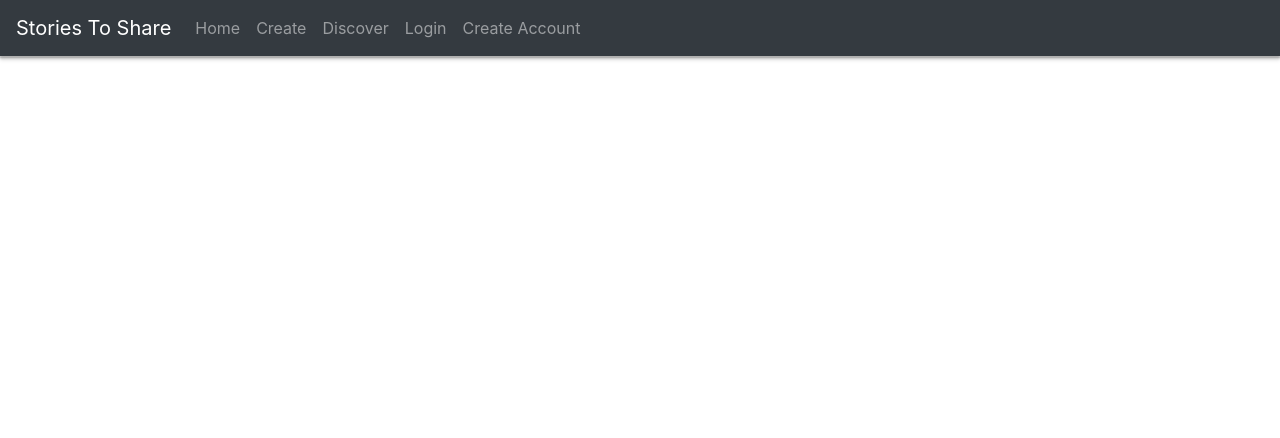
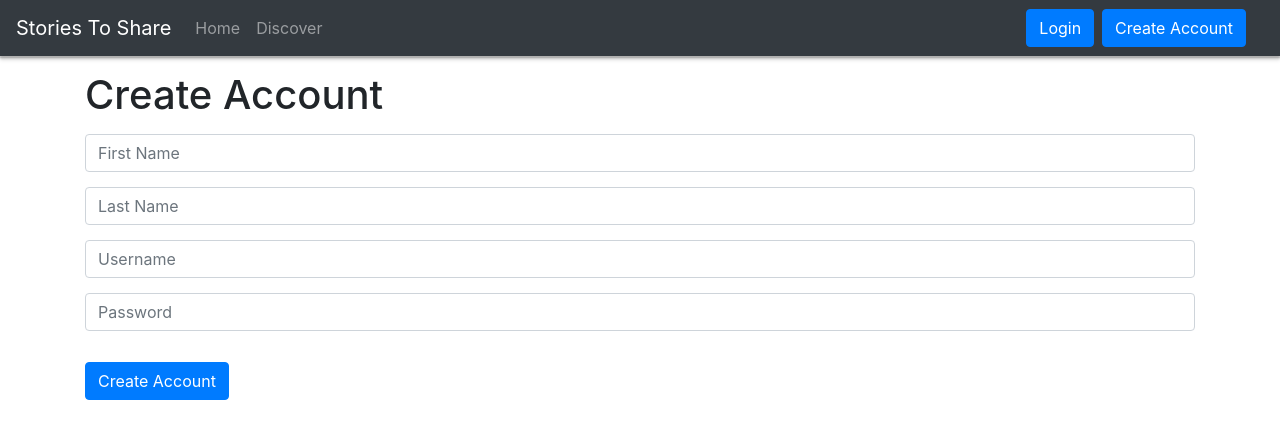
Before and after one commit to njahn98/StoriesToShare, a React (Create React App) app in the folder client/: page /account/create in a window 1280 px wide. Shown: the top 438 px of the page. Built offline with nearby package versions, Linux system fonts and the light colour scheme.

Commit message:
Account Functionality FE

```diff
--- a/client/package.json
+++ b/client/package.json
@@ -2,6 +2,7 @@
   "name": "client",
   "version": "0.1.0",
   "private": true,
+  "homepage": "",
   "dependencies": {
     "@testing-library/jest-dom": "^4.2.4",
     "@testing-library/react": "^9.5.0",
--- a/client/src/App.js
+++ b/client/src/App.js
@@ -27,10 +27,10 @@ function App() {
             <Discover />
           </Route>
           <Route exact path="/post">
-            <Create></Create>
+            {(localStorage.getItem("token") && localStorage.getItem("token").length != 0) && <Create></Create>}
           </Route>
-          <Route exact path="/createAccount">
-            <CreateAccount></CreateAccount>
+          <Route exact path="/account/create">
+            <CreateAccount> </CreateAccount>
           </Route>
         </Container>
       </div>
--- a/client/src/components/Create.css
+++ b/client/src/components/Create.css
@@ -1,12 +1,11 @@
 .storyContent{
     resize: none;
-    font-size: 1.2rem;
 }
 
 textarea:focus{
     outline-style: initial;
 }
 
-#create > * {
+#create * {
     margin-top: 15px;
 }
--- a/client/src/components/CreateAccount.js
+++ b/client/src/components/CreateAccount.js
@@ -13,42 +13,47 @@ function CreateAccount() {
         setState(value);
     }
 
-    const createAccount = async () => {
-        var account = {
+    //do validation here
+    const validateForm = (e) => {
+        createAccount(e);
+    }
+
+    const createAccount = async (e) => {
+        e.preventDefault();
+        var data = {
             f_name: fName,
             l_name: lName,
             username: username,
             password: pass
         };
 
-        var res = await Axios.post("http://localhost:9000/db/make_account", account);
+        console.log(data)
 
-        if (res = username) {
+        var res = await Axios.post("http://localhost:9000/db/make_account", data);
+
+        if (res.data == username) {
             alert("Account created successfullly");
+            window.location = "/"
         }
-        else if (res == "username already exisits") {
-            alert("Username aleady exists");
+        else if (!res.data || res.data == "") {
+            alert("An error occured please try again.")
         }
-
+        else {
+            alert(res.data)
+        }
     }
 
     return (
-        <Form id="create" onSubmit={createAccount}>
+        <Form id="create" onSubmit={validateForm} >
             <Form.Group controlId="formBasicEmail">
-                <Form.Label>First Name</Form.Label>
-                <Form.Control type="text" className="fName" onChange={(e) => handleInputChange(e, setFName)} placeholder="First Name" />
-
-                <Form.Label>Last Name</Form.Label>
-                <Form.Control type="text" className="lName" onChange={(e) => handleInputChange(e, setLName)} placeholder="Last Name" />
-
-                <Form.Label>Username</Form.Label>
-                <Form.Control type="text" className="username" onChange={(e) => handleInputChange(e, setUsername)} placeholder="Username" />
-
-                <Form.Label>Password</Form.Label>
-                <Form.Control type="password" className="password" onChange={(e) => handleInputChange(e, setPass)} placeholder="Password" />
+                <h1>Create Account</h1>
+                <Form.Control type="text" id="fName" className="fName" onChange={(e) => handleInputChange(e, setFName)} placeholder="First Name" />
+                <Form.Control type="text" id="lName" className="lName" onChange={(e) => handleInputChange(e, setLName)} placeholder="Last Name" />
+                <Form.Control type="text" id="username" className="username" onChange={(e) => handleInputChange(e, setUsername)} placeholder="Username" />
+                <Form.Control type="password" id="password" className="password" onChange={(e) => handleInputChange(e, setPass)} placeholder="Password" />
             </Form.Group>
 
-            <Button>Create Account</Button>
+            <Button type="submit">Create Account</Button>
         </Form>
     );
 }
--- a/client/src/components/Discover.js
+++ b/client/src/components/Discover.js
@@ -13,7 +13,7 @@ function Discover() {
 
 
     const update = () => {
-        setSearchQuery("Hu");
+        setSearchQuery("");
     }
 
     return (
--- a/client/src/components/Login.js
+++ b/client/src/components/Login.js
@@ -1,6 +1,8 @@
 import React, { useState } from 'react';
 import Axios from 'axios';
 import { Button, Form } from 'react-bootstrap'
+import { Redirect } from 'react-router-dom';
+import Modal from 'react-bootstrap/Modal';
 
 function CreateAccount() {
     const [pass, setPass] = useState("");
@@ -11,17 +13,24 @@ function CreateAccount() {
         setState(value);
     }
 
-    const login = async () => {
+    const validateForm = (e) => {
+        login(e);
+    }
+
+    const login = async (e) => {
+        e.preventDefault();
         var account = {
             username: username,
             password: pass
         };
 
         var res = await Axios.post("http://localhost:9000/db/get_account", account);
+        res = res.data
 
         if (res == username) {
             alert("You have signed in");
             storeToken(res);
+            window.location = "/";
         }
         else {
             alert(res);
@@ -30,21 +39,43 @@ function CreateAccount() {
     }
 
     const storeToken = (username) => {
-
+        if (!localStorage.getItem("token") || localStorage.getItem("token").length === 0) {
+            console.log("Original Value: " + localStorage.getItem("token"));
+        }
+        localStorage.setItem("token", username)
     }
 
+    const [show, setShow] = useState(false);
+
+    const handleClose = () => setShow(false);
+    const handleShow = () => setShow(true);
+
     return (
-        <Form id="create" onSubmit={login}>
-            <Form.Group controlId="loginForm">
-                <Form.Label>Username</Form.Label>
-                <Form.Control type="text" className="username" onChange={(e) => handleInputChange(e, setUsername)} placeholder="Username" />
+        <>
+            <Button className="mr-sm-2" variant="primary" onClick={handleShow}>
+                Login
+            </Button>
 
-                <Form.Label>Password</Form.Label>
-                <Form.Control type="password" className="password" onChange={(e) => handleInputChange(e, setPass)} placeholder="Password" />
-            </Form.Group>
-
-            <Button>Login</Button>
-        </Form>
+            <Modal show={show} onHide={handleClose}>
+                <Modal.Header closeButton>
+                    <Modal.Title>Login</Modal.Title>
+                </Modal.Header>
+                <Form id="create" onSubmit={validateForm}>
+                    <Modal.Body>
+                        <Form.Group controlId="loginForm">
+                            <Form.Control type="text" className="username" onChange={(e) => handleInputChange(e, setUsername)} placeholder="Username" />
+                            <Form.Control type="password" className="password" onChange={(e) => handleInputChange(e, setPass)} placeholder="Password" />
+                        </Form.Group>
+                    </Modal.Body>
+                    <Modal.Footer>
+                        <Button variant="secondary" onClick={handleClose}>
+                            Cancel
+                        </Button>
+                        <Button type="submit">Login</Button>
+                    </Modal.Footer>
+                </Form>
+            </Modal>
+        </>
     );
 }
 export default CreateAccount;
--- /dev/null
+++ b/client/src/components/LogoutButton.js
@@ -0,0 +1,15 @@
+import React from 'react';
+import { Button } from 'react-bootstrap'
+
+function LogoutButton() {
+
+    const logout = () => {
+        localStorage.removeItem("token");
+        window.location = "/";
+    }
+
+    return (
+        <Button className="mr-sm-2" onClick={logout}>Logout</Button>
+    )
+}
+export default LogoutButton;
--- a/client/src/components/Navigation.js
+++ b/client/src/components/Navigation.js
@@ -1,11 +1,13 @@
 //import React Components
 import React from 'react';
 //import Bootstrap Components
-import { Navbar, Nav, Form, FormControl } from 'react-bootstrap';
+import { Navbar, Nav, Form, FormControl, Button } from 'react-bootstrap';
 //import CSS
-import './Navigation.css'
+import './Navigation.css';
 //import Custom Components
-import CreateButton from './CreateButton'
+import CreateButton from './CreateButton';
+import LogoutButton from './LogoutButton';
+import Login from './Login'
 //import React Router Components
 require('react-router-dom');
 
@@ -18,13 +20,16 @@ function Navigation() {
             <Navbar.Collapse id="basic-navbar-nav">
                 <Nav className="mr-auto margin">
                     <Nav.Link href="/">Home</Nav.Link>
-                    <Nav.Link href="/post">Create</Nav.Link>
+                    {(localStorage.getItem("token") && localStorage.getItem("token").length != 0) && <Nav.Link href="/post">Create</Nav.Link>}
                     <Nav.Link href="/discover">Discover</Nav.Link>
-                    <Nav.Link href="/login">Login</Nav.Link>
-                    <Nav.Link href="/createAccount">Create Account</Nav.Link>
+                    {/*   <Nav.Link href="/account">Account</Nav.Link> */}
                 </Nav>
+                <Form inline>
+                    {(localStorage.getItem("token") && localStorage.getItem("token").length != 0) ? <LogoutButton></LogoutButton> : <Login></Login>}
+                    {!localStorage.getItem("token") && <Button className="mr-sm-2" href="/account/create">Create Account</Button>}
+                </Form>
             </Navbar.Collapse>
-        </Navbar>
+        </Navbar >
     );
 }
 export default Navigation;
--- a/client/src/components/StoriesWrapper.js
+++ b/client/src/components/StoriesWrapper.js
@@ -21,7 +21,7 @@ function StoriesWrapper({ query }) {
     return (
         <div className="stories">
             {
-                stories.map(story => <Story key={story.post_time} author={story.author} post_time={story.post_time} content={story.story_content}></Story>)
+                stories.map(story => <Story key={story.post_time} author={story.author} post_time={story.post_time} content={story.story_content} title={story.title}></Story>)
             }
         </div >
     )
--- a/client/src/components/Story.css
+++ b/client/src/components/Story.css
@@ -1,3 +1,15 @@
 .story{
     margin-top: 15px;
 }
+
+.card-subtitle{
+    margin-top: 2px;
+}
+
+.story-head{
+    display: inline-block;
+}
+
+.card-title{
+    margin: 0px;
+}
--- a/client/src/components/Story.js
+++ b/client/src/components/Story.js
@@ -2,7 +2,7 @@ import React, { useState, useEffect } from 'react';
 import { Card } from 'react-bootstrap';
 import './Story.css';
 
-function Story({ author, post_time, content }) {
+function Story({ author, post_time, content, title }) {
     var [day, setDay] = useState("");
     var [month, setMonth] = useState("");
     var [year, setYear] = useState("");
@@ -21,11 +21,13 @@ function Story({ author, post_time, content }) {
     return (
         <Card className="box-shadow story">
             <Card.Body>
-                <Card.Title>{author}</Card.Title>
-                <Card.Subtitle>{month}/{day}/{year}</Card.Subtitle>
+                <Card.Title>{title}</Card.Title>
+                <Card.Subtitle className="text-muted story-head mr-sm-2">{author}</Card.Subtitle>
+                <Card.Subtitle className="text-muted story-head mr-sm-2">{month}/{day}/{year}</Card.Subtitle>
                 <Card.Text>{content}</Card.Text>
             </Card.Body>
         </Card>
+
     );
 }
 export default Story;
```
Also changed, not shown: client/src/components/Create.js (+20 -10 lines), 1 other file (tests, documents, lock files or other folders).
